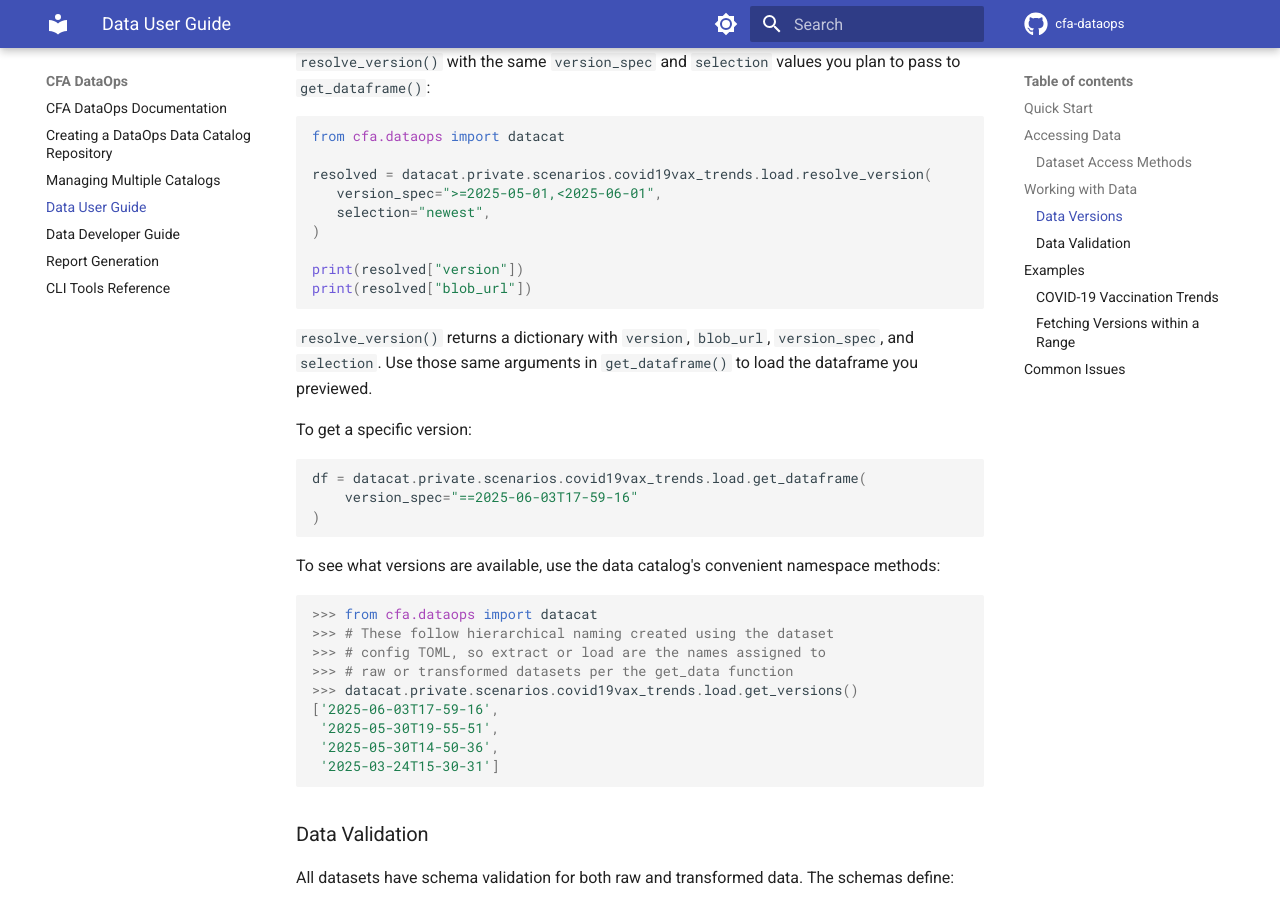
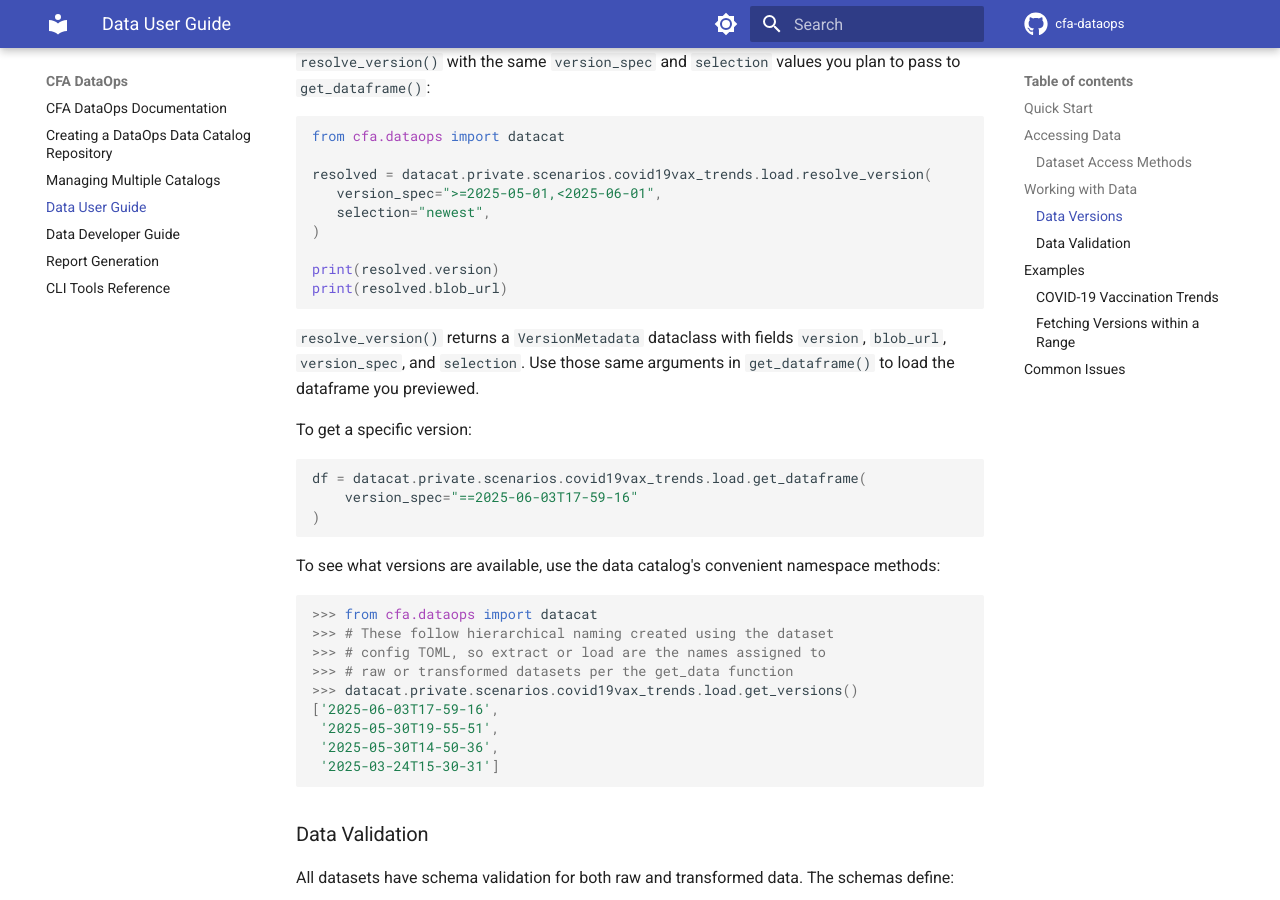
Before and after one commit to CDCgov/cfa-dataops, an MkDocs documentation site: the page built from docs/data_user_guide.md, in a window 1280 px wide and 900 px high, scrolled down 1419 px. Built offline with MkDocs 1.6.1 and Material for MkDocs 9.7.7, drawn with Linux system fonts in a browser that asks for light colours; comment, search, counter and statistics services are not loaded.

Commit message:
fix docs

````diff
--- a/docs/data_user_guide.md
+++ b/docs/data_user_guide.md
@@ -61,11 +61,11 @@ resolved = datacat.private.scenarios.covid19vax_trends.load.resolve_version(
    selection="newest",
 )
 
-print(resolved["version"])
-print(resolved["blob_url"])
+print(resolved.version)
+print(resolved.blob_url)
 ```
 
-`resolve_version()` returns a dictionary with `version`, `blob_url`, `version_spec`, and `selection`. Use those same arguments in `get_dataframe()` to load the dataframe you previewed.
+`resolve_version()` returns a `VersionMetadata` dataclass with fields `version`, `blob_url`, `version_spec`, and `selection`. Use those same arguments in `get_dataframe()` to load the dataframe you previewed.
 
 To get a specific version:
 
````
Also changed, not shown: docs/managing_catalogs.md (+1 -1 lines), 1 other file.
